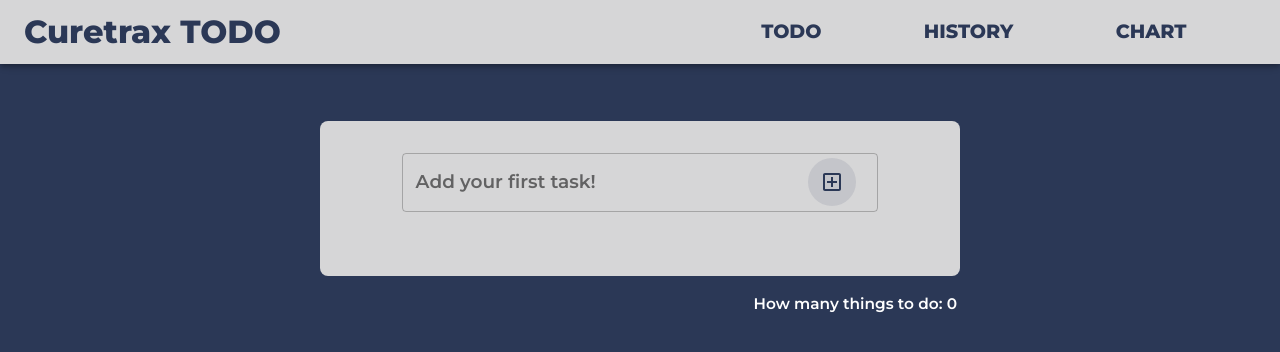
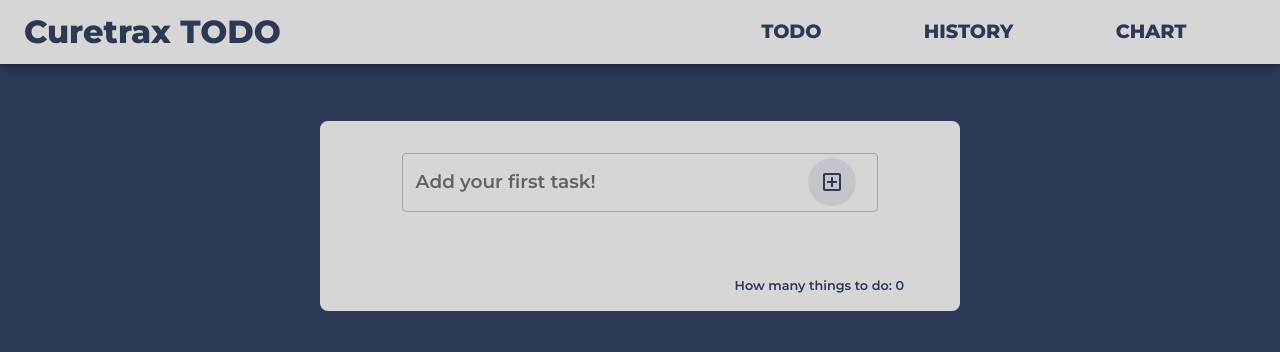
Before and after one commit to Andrewq11/cureTask, a React (Create React App) app: page / in a window 1280 px wide. Shown: the top 352 px of the page. Built offline with nearby package versions, Linux system fonts and the light colour scheme.

Commit message:
Minor changes to task count display

```diff
--- a/src/screens/Home.js
+++ b/src/screens/Home.js
@@ -19,7 +19,6 @@ export default function Home(props) {
   // Retrieving context from parent for render update and active list length
   const { childUpdate, setChildUpdate, active } = useContext(ListContext);
 
-
   // Updating label text every time childUpdate changes (every add or delete)
   useEffect(() => {
     if (active.length === 0) {
@@ -29,7 +28,6 @@ export default function Home(props) {
     }
   }, [childUpdate, active.length]);
 
-
   // Adds event to active tasks list and re-renders tasks for display
   function handleAdd(textEvent) {
     // Checking for empty input or just spaces
@@ -37,8 +35,8 @@ export default function Home(props) {
       setLabelText("Please enter a valid task*");
       setTextEvent("");
 
-    // Handles adding of tasks to local storage and re-rendering of display
-    // Retrieves local storage, appends new task, sets local storage, updates state
+      // Handles adding of tasks to local storage and re-rendering of display
+      // Retrieves local storage, appends new task, sets local storage, updates state
     } else if (textEvent) {
       let json = JSON.parse(localStorage.getItem("tasks"));
       if (json === null) {
@@ -63,7 +61,7 @@ export default function Home(props) {
         <div className={classes.mainDiv}>
           <AddTODO
             handleAdd={() => {
-              handleAdd(textEvent)
+              handleAdd(textEvent);
             }}
             textEvent={textEvent}
             onChange={(e) => {
@@ -72,11 +70,14 @@ export default function Home(props) {
             labelText={labelText}
           />
           <ToDoMapHome items={props.data} />
+          <div className={classes.countDiv}>
+            <Typography className={classes.countText}>
+              How many things to do: {props.activeLength}
+            </Typography>
+            <div className={classes.countDivPlace}></div>
+          </div>
         </div>
       </div>
-      <Typography className={classes.countText}>
-        How many things to do: {props.activeLength}
-      </Typography>
     </Container>
   );
 }
--- a/src/screens/screenStyles/HomeStyle.js
+++ b/src/screens/screenStyles/HomeStyle.js
@@ -1,5 +1,4 @@
 import { makeStyles } from "@material-ui/core";
-
 
 // Styling for home page
 export const useStyles = makeStyles({
@@ -21,15 +20,27 @@ export const useStyles = makeStyles({
     marginTop: "4vh",
     marginBottom: "2vh",
     minWidth: "50vw",
+    maxWidth: "60vw",
     display: "flex",
     flexDirection: "column",
   },
 
+  countDiv: {
+    marginLeft: "auto",
+    marginBottom: '1rem',
+    display: "flex",
+    direction: 'row'
+  },
+
+  countDivPlace: {
+    marginRight: '2.5rem',
+    width: "1rem",
+    height: "1rem",
+  },
+
   countText: {
     fontWeight: 600,
-      fontSize: "1.2vw",
-      color: "white",
-      marginLeft: "57vw",
+    fontSize: "1vw",
+    color: "#2B3856",
   },
-
 });
```
Lines whose indentation alone changed are shown as unchanged.
